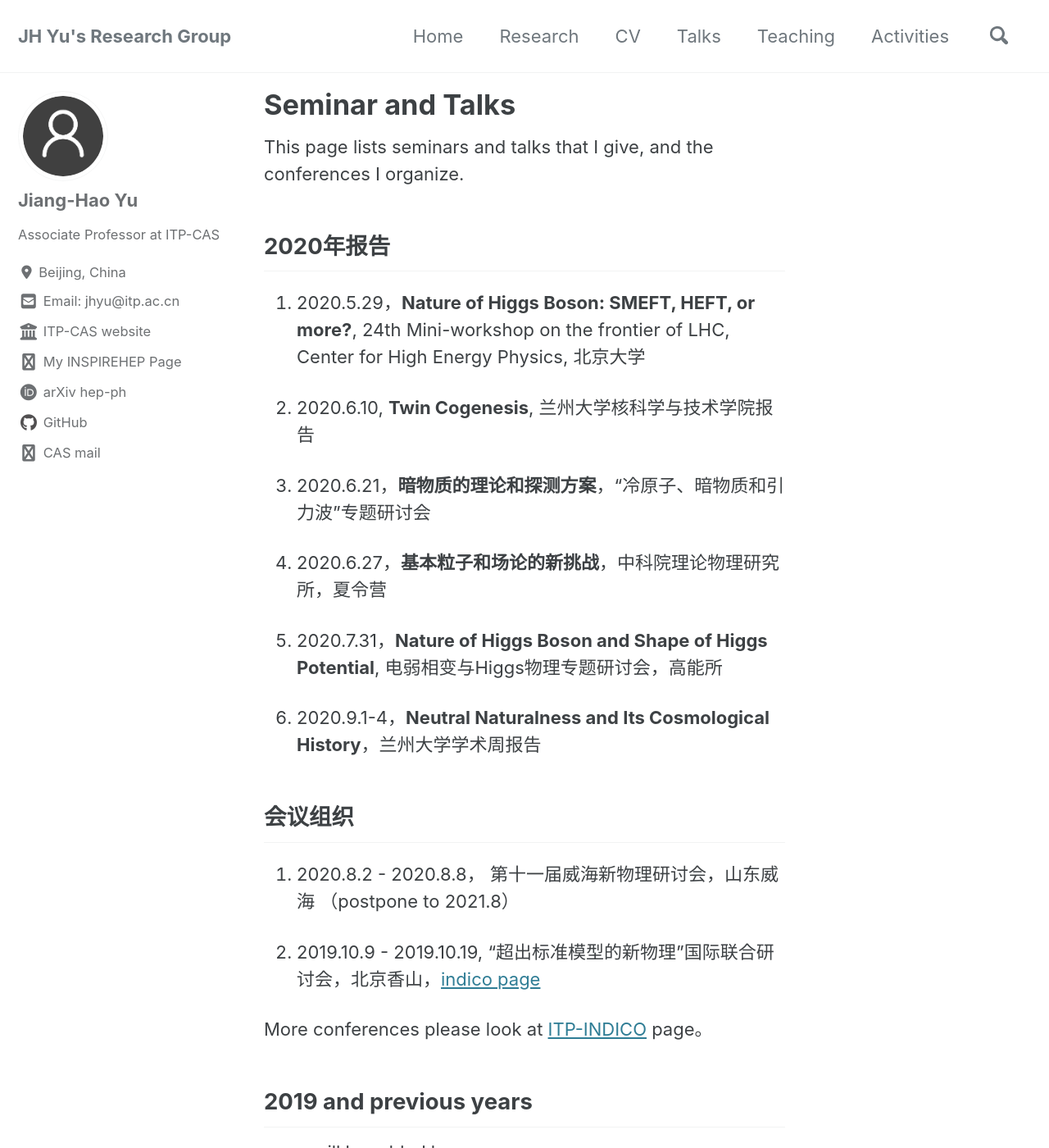
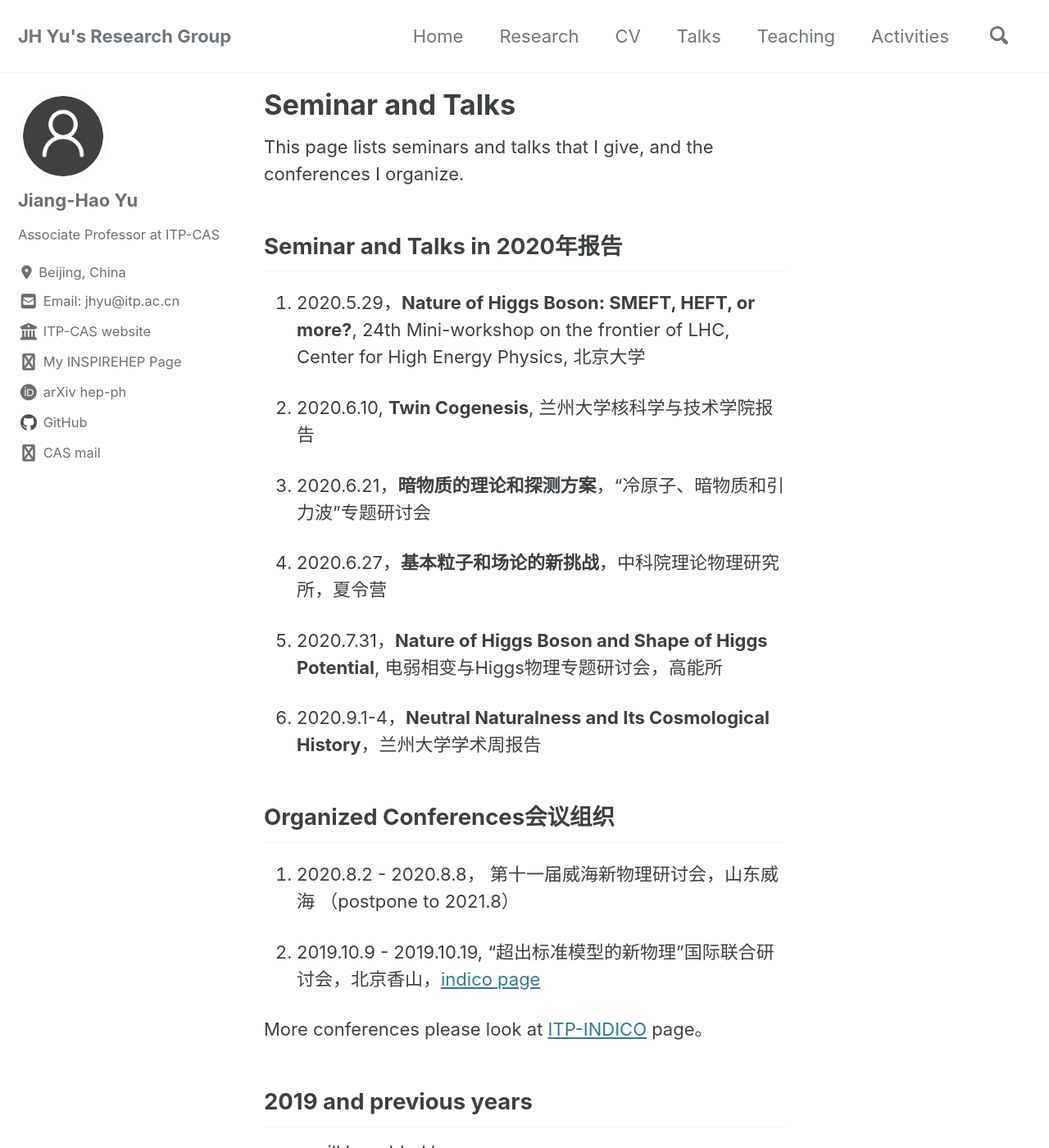
Before and after one commit to jhyu-itp/jhyu-itp.github.io, a Jekyll site: the page built from _pages/talks.md, in a window 1280 px wide and 1400 px high. Shown: the whole window at 82% size. Built offline with Jekyll 4.4.1, drawn with Linux system fonts in a browser that asks for light colours; cached includes are drawn as plain includes; nearby versions of some CDN libraries; a style sheet for code colours, icons or effects is not loaded.

Commit message:
Update talks.md

```diff
--- a/_pages/talks.md
+++ b/_pages/talks.md
@@ -8,7 +8,7 @@ layout: talks
 This page lists seminars and talks that I give, and the conferences I organize.
 
 
-## 2020年报告
+## Seminar and Talks in 2020年报告
 
 1. 2020.5.29，**Nature of Higgs Boson: SMEFT, HEFT, or more?**, 24th Mini-workshop on the frontier of LHC, Center for High Energy Physics, 北京大学
 
@@ -25,7 +25,7 @@ This page lists seminars and talks that I give, and the conferences I organize.
 
 
 
-## 会议组织
+## Organized Conferences会议组织
 
 1. 2020.8.2 - 2020.8.8， 第十一届威海新物理研讨会，山东威海 （postpone to 2021.8）
 
```
